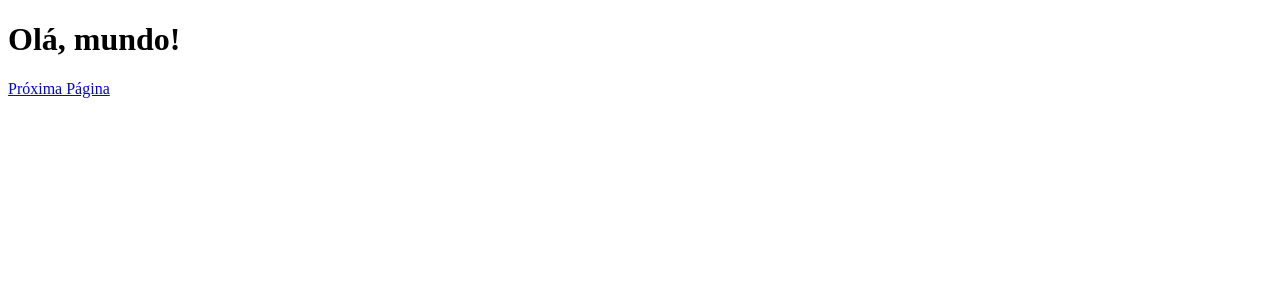
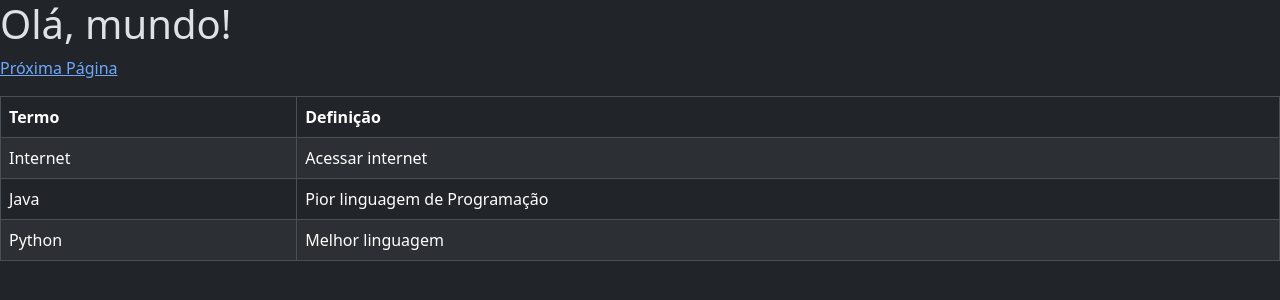
Before and after one commit to mrafaelbatista/uniesp-ip-projeto-flask, a Flask app: page / in a window 1280 px wide. Shown: the top 300 px of the page. Run offline with Flask 3, Linux system fonts and the light colour scheme.

Commit message:
Atualização do projeto!

```diff
--- a/app.py
+++ b/app.py
@@ -9,9 +9,16 @@ os.environ['FLASK_DEBUG'] = 'True'
 # Configurando o modo de depuração com base na variável de ambiente
 app.debug = os.environ.get('FLASK_DEBUG') == 'True'
 
+# Teste de Glossário
+glossario = [
+    ['Internet', 'Acessar internet'],
+    ['Java', 'Pior linguagem de Programação'],
+    ['Python', 'Melhor linguagem']
+             ]
+
 @app.route('/')
 def ola():
-    return render_template('index.html')
+    return render_template('index.html', glossario=glossario)
 
 
 @app.route('/sobre-equipe')
--- a/templates/index.html
+++ b/templates/index.html
@@ -1,12 +1,23 @@
-<!DOCTYPE html>
-<html lang="en">
-<head>
-    <meta charset="utf-8">
-    <meta name="viewport" content="width=device-width, initial-scale=1">
-    <title>Página Principal</title>
-   </head>
-    <body>
+{% extends "modelo.html" %}
+{% block conteudo %}
       <h1>Olá, mundo!</h1>
-      <a href="/sobre-equipe">Próxima Página</a>
-    </body>
-</html>
+      <p><a href="/sobre-equipe">Próxima Página</a></p>
+
+    <table class="table table-striped table-responsive table-bordered">
+    <thead class="thead-default">
+    <tr>
+        <th>Termo</th>
+        <th>Definição</th>
+    </tr>
+    </thead>
+    <tbody>
+    {% for termo in glossario %}
+        <tr>
+            <td>{{ termo[0] }}</td>
+            <td>{{ termo[1] }}</td>
+        </tr>
+    {% endfor %}
+    </tbody>
+    </table>
+
+{% endblock %}
--- a/templates/modelo.html
+++ b/templates/modelo.html
@@ -1,5 +1,5 @@
 <!doctype html>
-<html lang="en">
+<html lang="en" data-bs-theme="dark">
 <head>
     <meta charset="utf-8">
     <meta name="viewport" content="width=device-width, initial-scale=1">
@@ -7,7 +7,14 @@
     <link href="https://cdn.jsdelivr.net/npm/bootstrap@5.3.2/dist/css/bootstrap.min.css" rel="stylesheet" integrity="sha384-T3c6CoIi6uLrA9TneNEoa7RxnatzjcDSCmG1MXxSR1GAsXEV/Dwwykc2MPK8M2HN" crossorigin="anonymous">
 </head>
 <body>
-<h1>Hello, world!</h1>
+
+
+
+
+
+
+{% block conteudo %} {% endblock %}
+
 <script src="https://cdn.jsdelivr.net/npm/bootstrap@5.3.2/dist/js/bootstrap.bundle.min.js" integrity="sha384-C6RzsynM9kWDrMNeT87bh95OGNyZPhcTNXj1NW7RuBCsyN/o0jlpcV8Qyq46cDfL" crossorigin="anonymous"></script>
 </body>
 </html>
```
Also changed, not shown: 1 other file.
